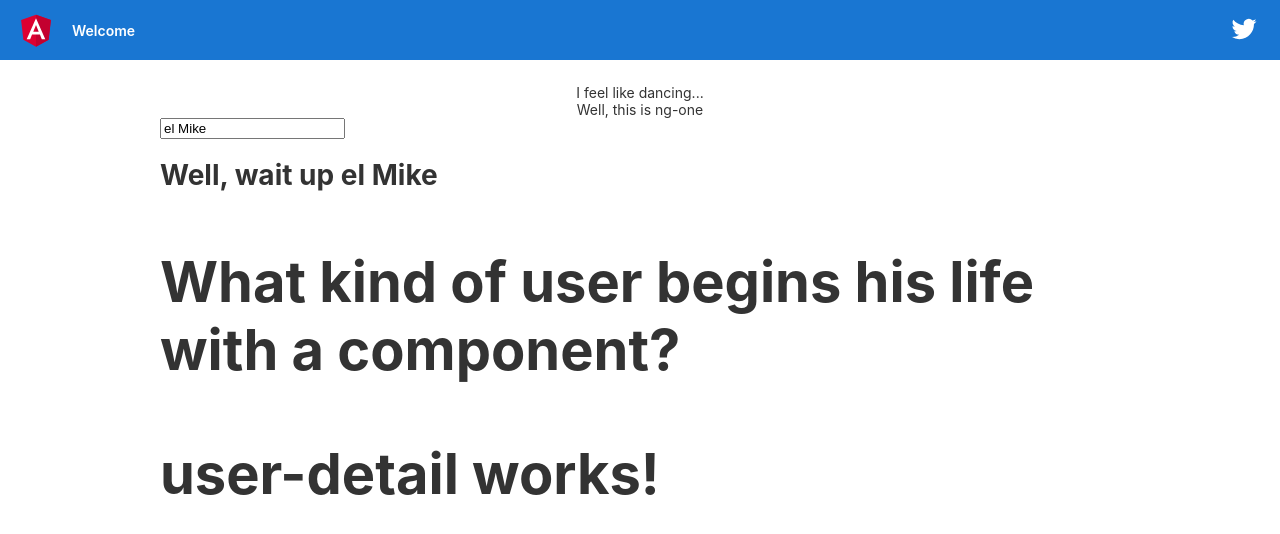
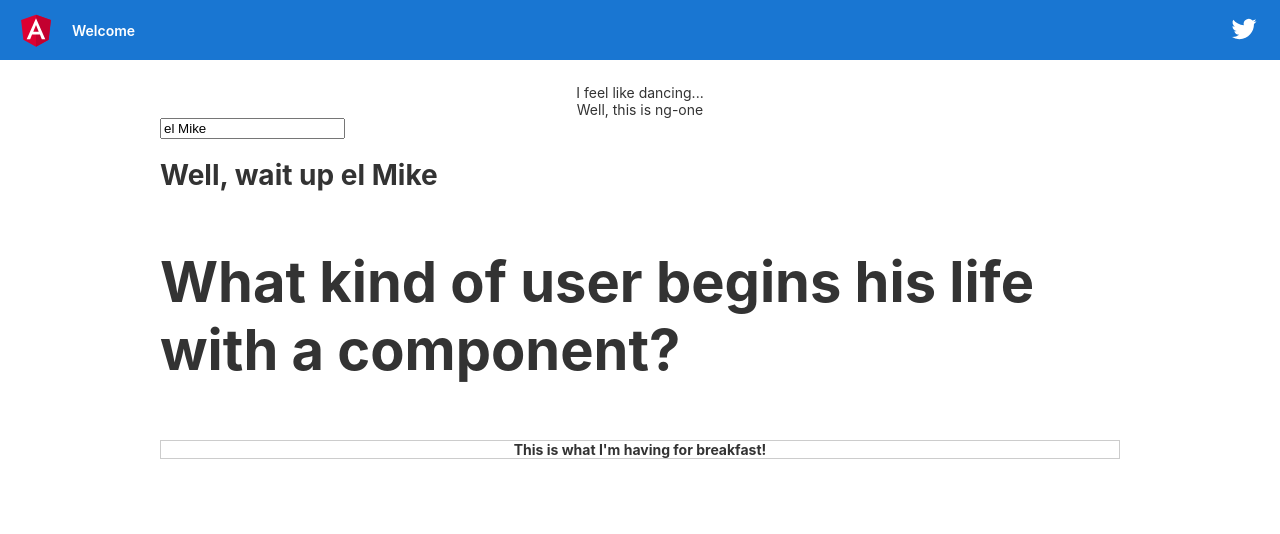
Before and after one commit to agmt5989/ang, an Angular app: page / in a window 1280 px wide. Shown: the top 534 px of the page. Built offline with nearby package versions, Linux system fonts and the light colour scheme.

Commit message:
angular is good stuff

```diff
--- a/src/app/user-detail/user-detail.component.css
+++ b/src/app/user-detail/user-detail.component.css
@@ -0,0 +1,6 @@
+p {
+  border: 1px solid #ccc;
+  text-align: center;
+  margin: auto;
+  font-size: 14px;
+}
--- a/src/app/user-detail/user-detail.component.html
+++ b/src/app/user-detail/user-detail.component.html
@@ -1 +1 @@
-<p>user-detail works!</p>
+<p>This is what I'm having for breakfast!</p>
```
